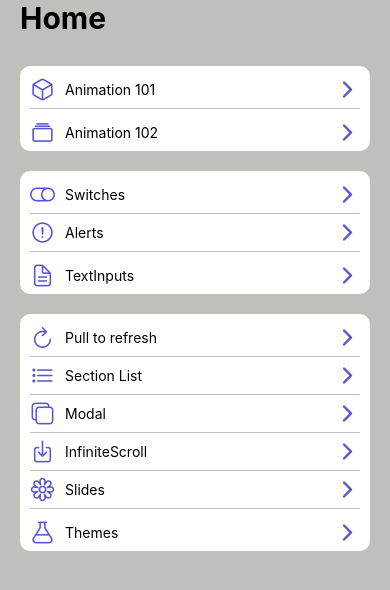
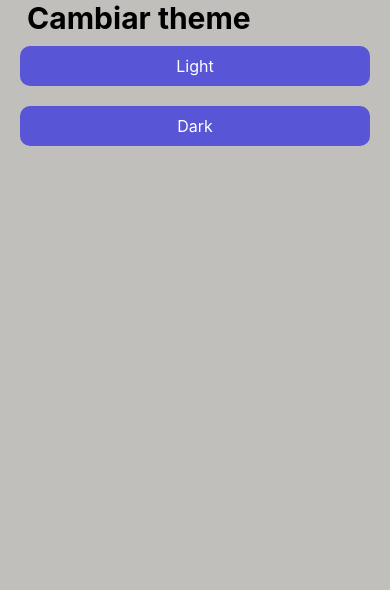
Before and after one commit to yerytech/menu-app, a React Native app: screen /ChangeThemeScreen in a window 390 px wide. Shown: the top 590 px of the page. Built offline with nearby package versions, Linux system fonts and the light colour scheme.

Commit message:
feat: add ChangeThemeScreen for theme selection in AppNavigation

```diff
--- a/src/presentation/navigator/AppNavigation.tsx
+++ b/src/presentation/navigator/AppNavigation.tsx
@@ -10,6 +10,7 @@ import { CustomSectionListScreen } from "../screens/ui/CustomSectionListScreen";
 import { ModalScreen } from "../components/ui/ModalScreen";
 import { InfiniteScrollScreen } from "../components/ui/InfiniteScrollScreen";
 import { SlidesScreen } from "../screens/ui/SlidesScreen";
+import { ChangeThemeScreen } from "../screens/theme/ChangeThemeScreen";
 const Stack = createStackNavigator();
 export const AppNavigation = () => {
   return (
@@ -69,6 +70,11 @@ export const AppNavigation = () => {
         component={SlidesScreen}
         options={{ headerShown: false }}
       />
+      <Stack.Screen
+        name="ChangeThemeScreen"
+        component={ChangeThemeScreen}
+        options={{ headerShown: false }}
+      />
     </Stack.Navigator>
   );
 };
--- /dev/null
+++ b/src/presentation/screens/theme/ChangeThemeScreen.tsx
@@ -0,0 +1,24 @@
+import { Button } from "../../components/ui/Button";
+import { CustomView } from "../../components/ui/CustomView";
+import { Title } from "../../components/ui/Title";
+export const ChangeThemeScreen = () => {
+  return (
+    <CustomView margin>
+      <Title
+        safe
+        text=" Cambiar theme"
+      />
+
+      <Button
+        style={{ marginBottom: 20 }}
+        text="Light"
+        onPress={() => {}}
+      />
+
+      <Button
+        text="Dark"
+        onPress={() => {}}
+      />
+    </CustomView>
+  );
+};
```
